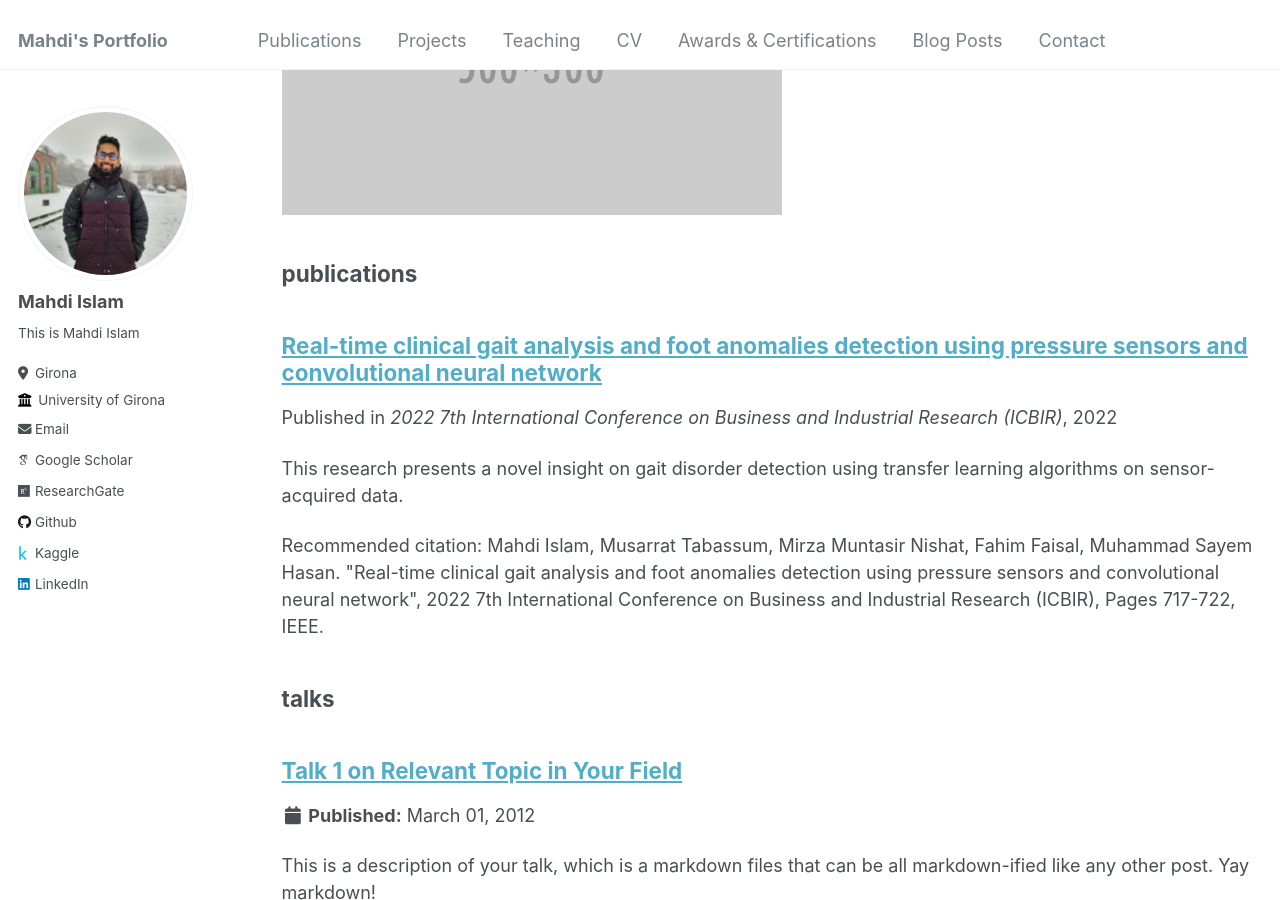
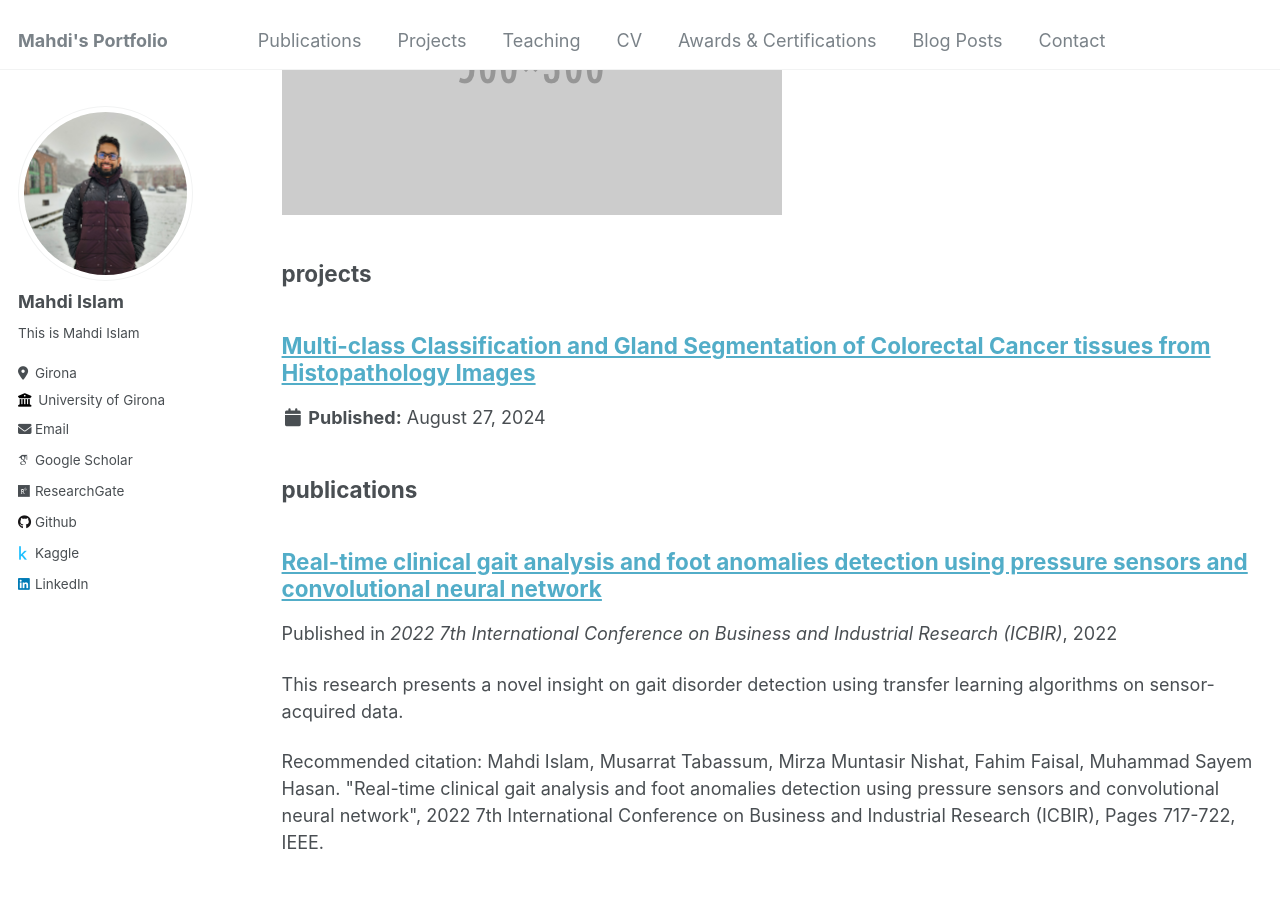
Before and after one commit to mahdiislam79/mahdiislam79.github.io, a Jekyll site: the page built from _pages/sitemap.md, in a window 1280 px wide and 900 px high, scrolled down 2847 px. Built offline with Jekyll 4.4.1, drawn with Linux system fonts in a browser that asks for light colours; some web fonts are replaced.

Commit message:
Updating the projects

```diff
--- a/_config.yml
+++ b/_config.yml
@@ -206,6 +206,9 @@
   publications:
     output: true
     permalink: /:collection/:path/
+  projects:
+    output: true
+    permalink: /projects/:path/
   portfolio:
     output: true
     permalink: /:collection/:path/
--- /dev/null
+++ b/_projects/colorectal_cancer.md
@@ -0,0 +1,7 @@
+---
+title: "Multi-class Classification and Gland Segmentation of Colorectal Cancer tissues from Histopathology Images"
+description: "Built a segmentation pipeline using only advanced image processing techniques. Primarily used K-means clustering and Watershed algorithm for segmentation."
+code_url: "https://github.com/mahdiislam79/Colorectal-Cancer-Tissue-Segmentation"
+report_url: "/files/Histopathology%20Project%20Report.pdf"
+presentation_url: "/files/Histopathology%20project%20presentation.pdf"
+---
--- /dev/null
+++ b/_sass/_custom.scss
@@ -0,0 +1,18 @@
+.btn {
+    text-decoration: none; /* Removes underline */
+    background-color: #87CEEB; /* Mild blue color */
+    border: none;
+    color: white;
+    padding: 10px 20px;
+    text-align: center;
+    text-decoration: none;
+    display: inline-block;
+    font-size: 16px;
+    margin: 4px 2px;
+    cursor: pointer;
+    border-radius: 5px; /* Rounded corners */
+}
+
+.btn:hover {
+    background-color: #4682B4; /* Darker blue on hover */
+}
```
Also changed, not shown: _layouts/project.html (added, +16 -0 lines), _pages/portfolio.html (deleted, +0 -13 lines), _pages/projects.md (added, +24 -0 lines), _projects/projects.md (deleted), 3 other files.
